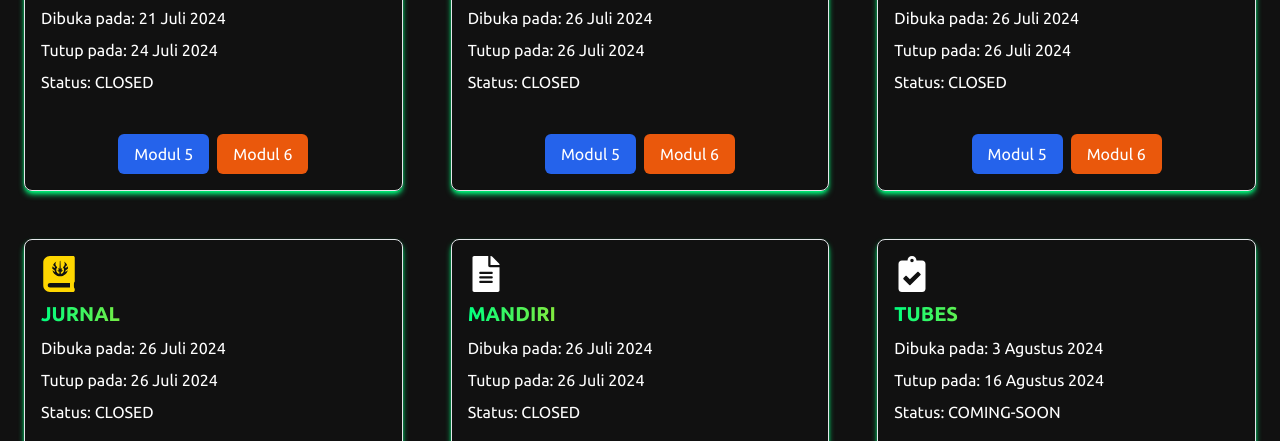
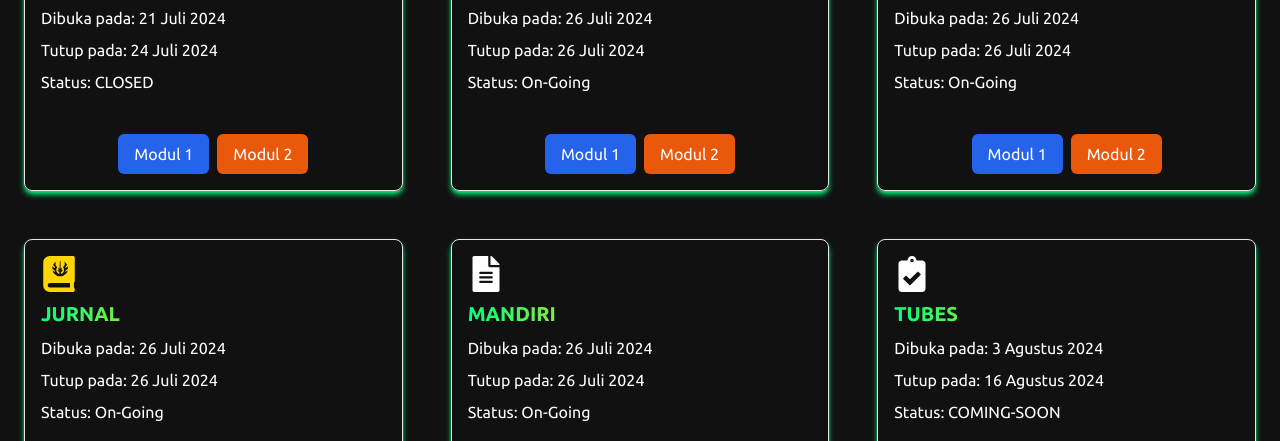
Before and after one commit to Alizaaaja4/daskomantara, a React (Vite) app: page /praktikan in a window 1280 px wide. Shown: the part 359-800 px from the top of the page. Built offline with nearby package versions, Linux system fonts and the light colour scheme.

Commit message:
On TA,TK,Jurnal,Mandiri Reguler & Inter Modul 1,2,5

```diff
--- a/src/constants/Database.jsx
+++ b/src/constants/Database.jsx
@@ -13,36 +13,48 @@ export const DASHBOARD_DATA_REG = [
       title: "Soal TA",
       openDate: "26 Juli 2024",
       closeDate: "26 Juli 2024",
-      status: "CLOSED",
+      status: "On-Going",
       // link1: "https://forms.gle/2pivfPbRTUN1Bxbo6",
       // link2: "https://forms.gle/PFMkL4TexQDR1HAX9",
+
+      // Link1: "",
+      Link2: "https://bit.ly/TAReguler",
     },
     {
       id: 3,
       title: "Soal TK",
       openDate: "26 Juli 2024",
       closeDate: "26 Juli 2024",
-      status: "CLOSED",
+      status: "On-Going",
       // link1: "https://forms.gle/HQrxA1Koo5xwpXBQ8",
       // link2: "https://forms.gle/AVKHf7AQi5Fgd2oEA",
+
+      // Link1: "",
+      Link2: "https://bit.ly/TKReguler",
     },
     {
       id: 4,
       title: "JURNAL",
       openDate: "26 Juli 2024",
       closeDate: "26 Juli 2024",
-      status: "CLOSED",
+      status: "On-Going",
       // link1: "https://docs.google.com/document/d/1Uj0qQ-zl1J-uuhSlrklDWp1fkAPL1LWY/edit?usp=drive_link&ouid=107866615986334911734&rtpof=true&sd=true",
       // link2: "https://docs.google.com/document/d/1uaO6iYuyKRSxP8SNG4ub3iiqCFwTfsAt/edit?usp=drive_link&ouid=107866615986334911734&rtpof=true&sd=true",
+
+      Link1: "https://bit.ly/JURNALREG1",
+      Link2: "https://bit.ly/JURNALREG2",
     },
     {
       id: 5,
       title: "MANDIRI",
       openDate: "26 Juli 2024",
       closeDate: "26 Juli 2024",
-      status: "CLOSED",
+      status: "On-Going",
       // link1: "https://docs.google.com/document/d/1ey8Ydst4ixB1JPBlBSPWux93CupIAd_i/edit?usp=drive_link&ouid=107866615986334911734&rtpof=true&sd=true",
       // link2: "https://docs.google.com/document/d/1-QVWhQUfdZcQyqB4bm_uPcSMV6bSR5y6/edit?usp=drive_link&ouid=107866615986334911734&rtpof=true&sd=true",
+
+      Link1: "https://bit.ly/MANDIRIREG1",
+      Link2: "https://bit.ly/MANDIRIREG2",
     },
     {
       id: 6,
@@ -70,8 +82,8 @@ export const DASHBOARD_DATA_REG = [
       title: "TA Assignment",
       openDate: "July 25, 2024",
       closeDate: "July 26, 2024",
-      status: "CLOSED",
-      // link1: "https://forms.gle/6E1bcoscSQUeoL8Q6",
+      status: "On-Going",
+      link1: "https://forms.gle/6E1bcoscSQUeoL8Q6",
       // link2: "https://forms.gle/8HFXsXCCMFpRuJ4d6",
     },
     {
@@ -79,8 +91,8 @@ export const DASHBOARD_DATA_REG = [
       title: "TK Assignment",
       openDate: "July 25, 2024",
       closeDate: "July 26, 2024",
-      status: "CLOSED",
-      // link1: "https://forms.gle/EVQkP6yu18hfzkbWA",
+      status: "On-Going",
+      link1: "https://forms.gle/EVQkP6yu18hfzkbWA",
       // link2: "https://forms.gle/bmVrNgGc1dmmNDff7",
     },
     {
@@ -88,8 +100,8 @@ export const DASHBOARD_DATA_REG = [
       title: "Journal",
       openDate: "July 25, 2024",
       closeDate: "July 26, 2024",
-      status: "CLOSED",
-      // link1: "https://docs.google.com/document/d/1WMVzJOnaEkz2Za7RBZAU_01ss4Ys9kr6/edit?usp=drive_link",
+      status: "On-Going",
+      link1: "https://docs.google.com/document/d/1WMVzJOnaEkz2Za7RBZAU_01ss4Ys9kr6/edit?usp=drive_link",
       // link2: "https://docs.google.com/document/d/118mO1zLB3vDJBWNYJ_tcRp2R76lBxXIx/edit?usp=drive_link",
     },
     {
@@ -97,8 +109,8 @@ export const DASHBOARD_DATA_REG = [
       title: "Independent Assignment",
       openDate: "July 25, 2024",
       closeDate: "July 26, 2024",
-      status: "CLOSED",
-      // link1: "https://docs.google.com/document/d/1CIYzLMzwDSpWEva4Nsep7GQmGGmTXRGV/edit?usp=drive_link&ouid=107866615986334911734&rtpof=true&sd=true",
+      status: "On-Going",
+      link1: "https://docs.google.com/document/d/1CIYzLMzwDSpWEva4Nsep7GQmGGmTXRGV/edit?usp=drive_link&ouid=107866615986334911734&rtpof=true&sd=true",
       // link2: "https://docs.google.com/document/d/10ho5CHo33RKTxAExejI4xynsVFafZ5LB/edit?usp=drive_link&ouid=107866615986334911734&rtpof=true&sd=true",
     },
     {
--- a/src/pages/Dashboard.jsx
+++ b/src/pages/Dashboard.jsx
@@ -65,8 +65,8 @@ const Dashboard = () => {
               <p className="text-forest-light-gray mb-2">Tutup pada: {closeDate}</p>
               <p className="text-forest-light-gray mb-4">Status: {status}</p>
               <div className="flex justify-center mt-6">
-                <a href={link1} target="_blank" rel="noopener noreferrer" className="bg-blue-600 text-white py-2 px-4 rounded-md text-center hover:bg-blue-900">Modul 5</a>
-                <a href={link2} target="_blank" rel="noopener noreferrer" className="bg-orange-600 text-white py-2 px-4 rounded-md text-center hover:bg-orange-900 ml-2">Modul 6</a>
+                <a href={link1} target="_blank" rel="noopener noreferrer" className="bg-blue-600 text-white py-2 px-4 rounded-md text-center hover:bg-blue-900">Modul 1</a>
+                <a href={link2} target="_blank" rel="noopener noreferrer" className="bg-orange-600 text-white py-2 px-4 rounded-md text-center hover:bg-orange-900 ml-2">Modul 2</a>
               </div>
             </div>
           ))}
```
